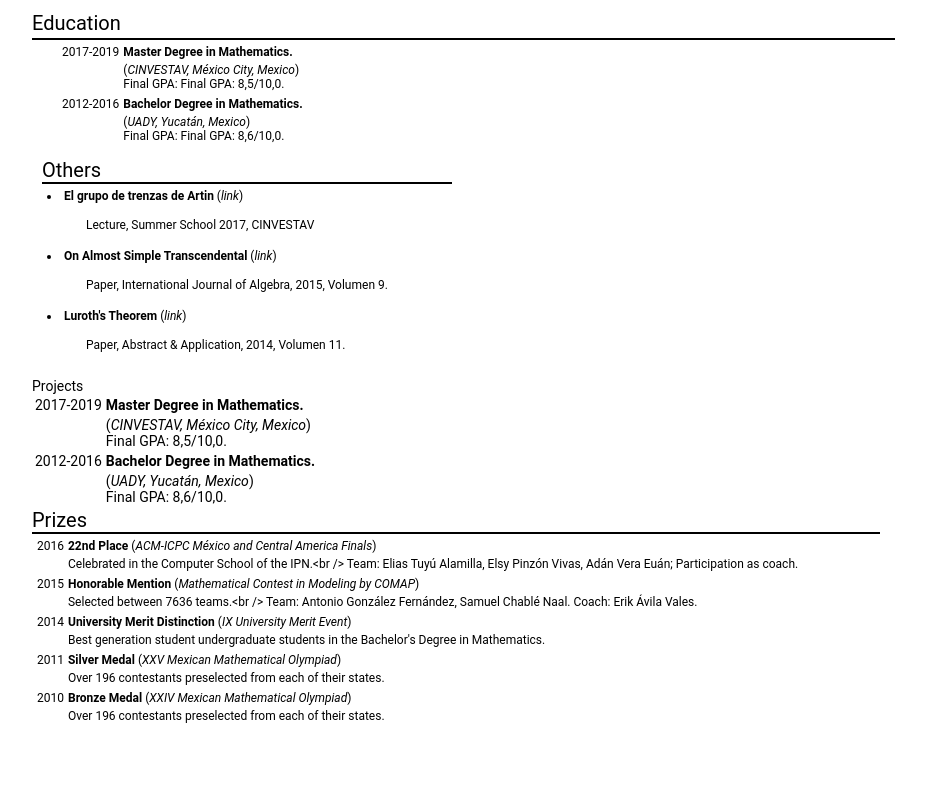
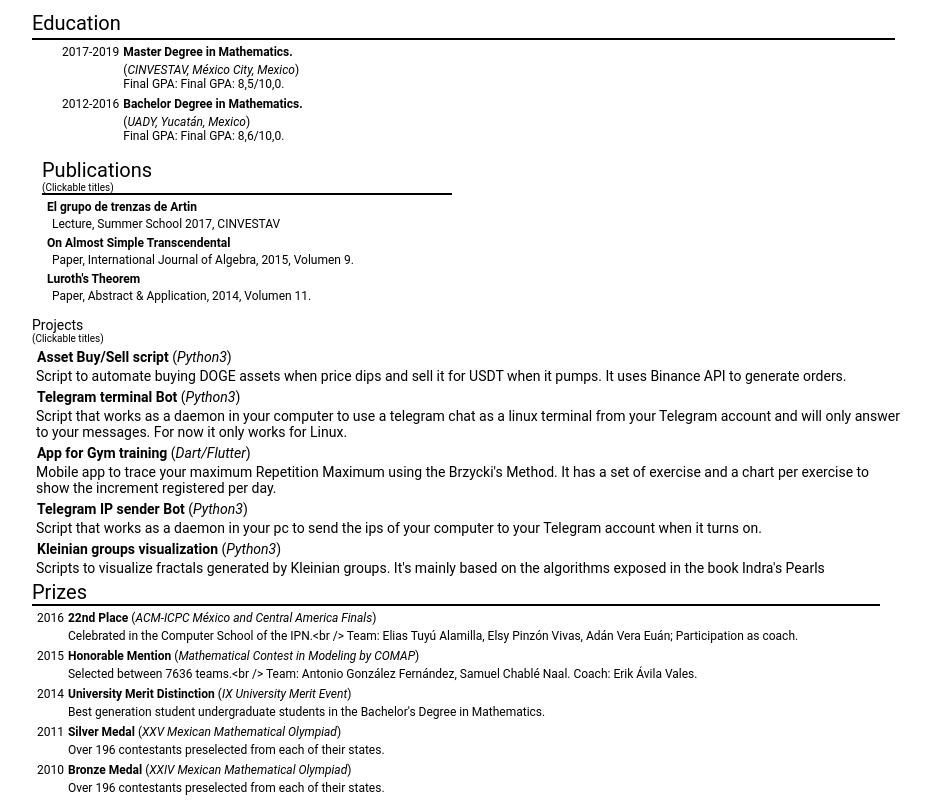
Before and after one commit to iam-agf/react-cv, a React (Create React App) app: page / in a window 1280 px wide. Shown: the part 642-1442 px from the top of the page, without its empty margins (11-942 px from the left). Before the commit the page ends 1370 px from the top, so only its background shows below. Built offline with nearby package versions, Linux system fonts and the light colour scheme.

Commit message:
Updated html content

```diff
--- a/src/react/lower/Education.jsx
+++ b/src/react/lower/Education.jsx
@@ -7,7 +7,6 @@ class Education extends React.Component {
     }
     render() {
         return (
-            <div class='Education'>
             <div class='lower-education'>
                 <div class='lower-education-title'>
                     Education
@@ -41,7 +40,6 @@ class Education extends React.Component {
                     </table>
                 </div>
             </div>
-            </div>
         );
     }
 }
--- a/src/react/lower/Experience.jsx
+++ b/src/react/lower/Experience.jsx
@@ -7,7 +7,6 @@ class Experience extends React.Component {
     }
     render() {
         return (
-            <div class='Experience'>
             <div class='lower-experience'>
                 <div class='lower-experience-title'>
                     Experience
@@ -43,7 +42,6 @@ class Experience extends React.Component {
                     </table>
                 </div>
             </div>
-            </div>
         );
     }
 }
--- a/src/react/lower/Others.jsx
+++ b/src/react/lower/Others.jsx
@@ -7,10 +7,9 @@ class Others extends React.Component {
     }
     render() {
         return (
-            <div class='Others'>
             <div class='lower-others'>
                 <div class='lower-others-title'>
-                        Others
+                    Publications <div style={{fontSize:10}}>(Clickable titles)</div>
                 </div>
                 <div class='lower-others-content'>
                     <table>
@@ -20,18 +19,13 @@ class Others extends React.Component {
                                     <div>
                                         <tr>
                                         <td>
-                                            <li>
                                             <strong>
-                                                    {value.title}
-                                                </strong> (<em><a target='_blank' href={value.link}>{value.center}</a>link{value.location}</em>)
-
-                                        </li>
+                                            <a target='_blank' href={value.link}> {value.title}</a>
+                                            </strong>
                                         </td>
                                     </tr>
                                     <tr>
-                                            <ul>
-                                                {value.content}
-                                            </ul>
+                                    &nbsp;    {value.content}
                                     </tr>
                                     </div>
                                 )
@@ -40,7 +34,6 @@ class Others extends React.Component {
                     </table>
                 </div>
             </div>
-            </div>
         );
     }
 }
--- a/src/react/lower/Prizes.jsx
+++ b/src/react/lower/Prizes.jsx
@@ -8,7 +8,6 @@ class Prizes extends React.Component {
     }
     render() {
         return (
-            <div class='Prizes'>
             <div class='lower-prizes'>
                 <div class='lower-prizes-title'>
                     Prizes
@@ -42,8 +41,6 @@ class Prizes extends React.Component {
                     </table>
                 </div>
             </div>
-            </div>
-
         );
     }
 }
--- a/src/react/lower/Projects.jsx
+++ b/src/react/lower/Projects.jsx
@@ -1,4 +1,5 @@
 import React from "react";
+import { projectsData } from './jsonData/projectsInfo';
 
 class Projects extends React.Component {
     constructor(props) {
@@ -6,50 +7,33 @@ class Projects extends React.Component {
     }
     render() {
         return (
-            <div class='Projects'>
             <div class='lower-projects'>
                 <div class='lower-projects-title'>
-                        Projects
+                    Projects <div style={{fontSize:10}}>(Clickable titles)</div>
                 </div>
                 <div class='lower-projects-content'>
                     <table>
+                        {
+                            projectsData.map((value) => {
+                                return (
+                                    <div>
                                         <tr>
                                         <td>
-                                    <div class='date'>2017-2019</div>
-                                </td>
-                                <td>
-                                    <strong>
-                                        Master Degree in Mathematics.
-                                    </strong>
+                                            <strong><a target='_blank' href={value.link}>
+                                                {value.name}
+                                            </a></strong> (<em>{value.language}</em>)
                                         </td>
                                     </tr>
                                     <tr>
-                                <td></td>
-                                <td>
-                                    (<em><a target='_blank' href="https://www.math.cinvestav.mx/en/graduateMaster">CINVESTAV</a>, México City, Mexico</em>) <br /> Final GPA: 8,5/10,0.
-                                </td>
+                                            {value.details}
                                     </tr>
-                            <tr>
-                                <td>
-                                    <div class='date'>2012-2016</div>
-                                </td>
-                                <td>
-                                    <strong>
-                                        Bachelor Degree in Mathematics.
-                                    </strong>
-                                </td>
-                            </tr>
-                            <tr>
-                                <td></td>
-                                <td>
-                                    (<em><a target='_blank' href="https://www.matematicas.uady.mx/">UADY</a>, Yucatán, Mexico</em>) <br /> Final GPA: 8,6/10,0.
-                                </td>
-                            </tr>
+                                    </div>
+                                )
+                            })
+                        }
                     </table>
                 </div>
             </div>
-            </div>
-
         );
     }
 }
```
Lines whose indentation alone changed are shown as unchanged.
